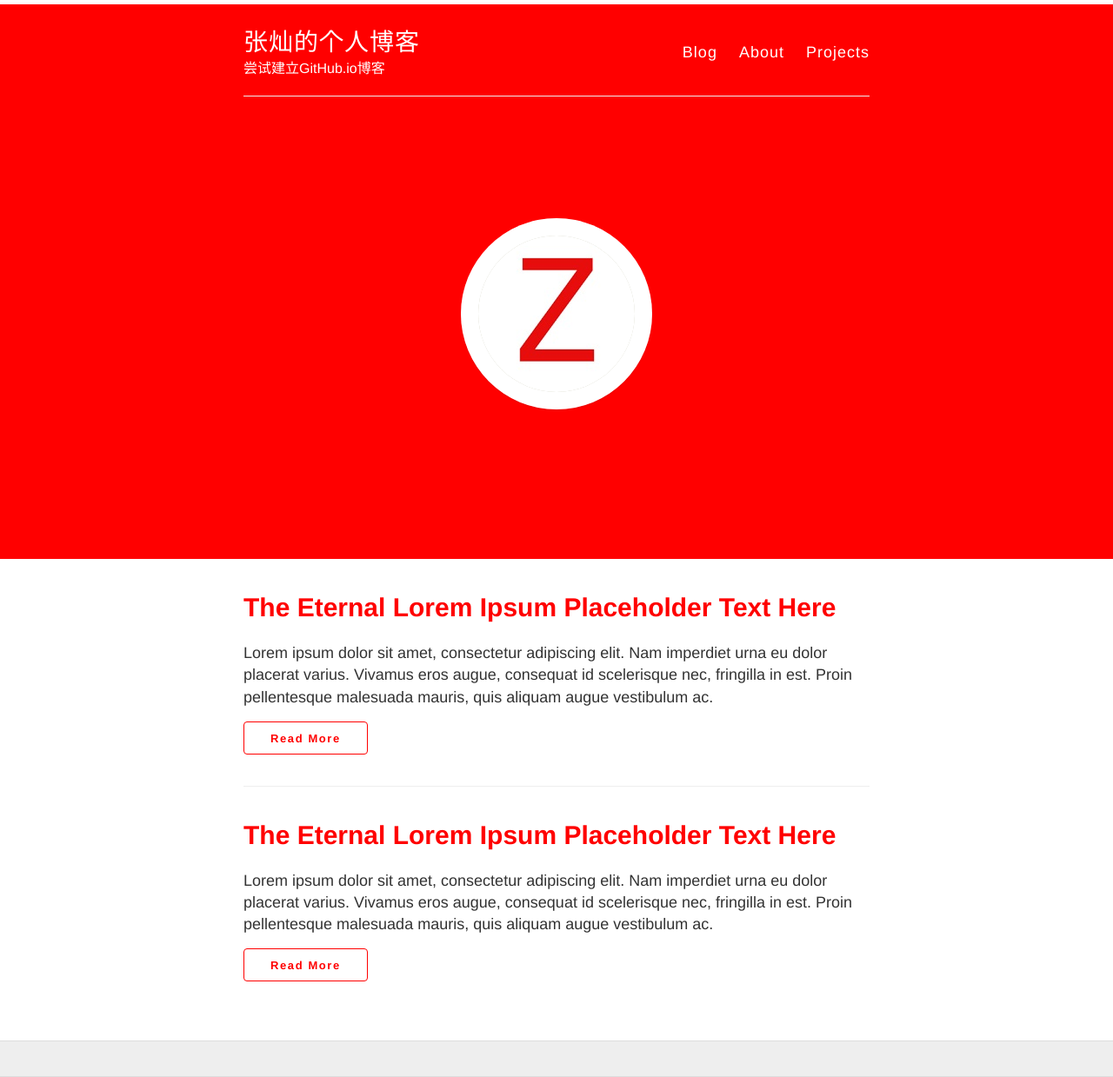
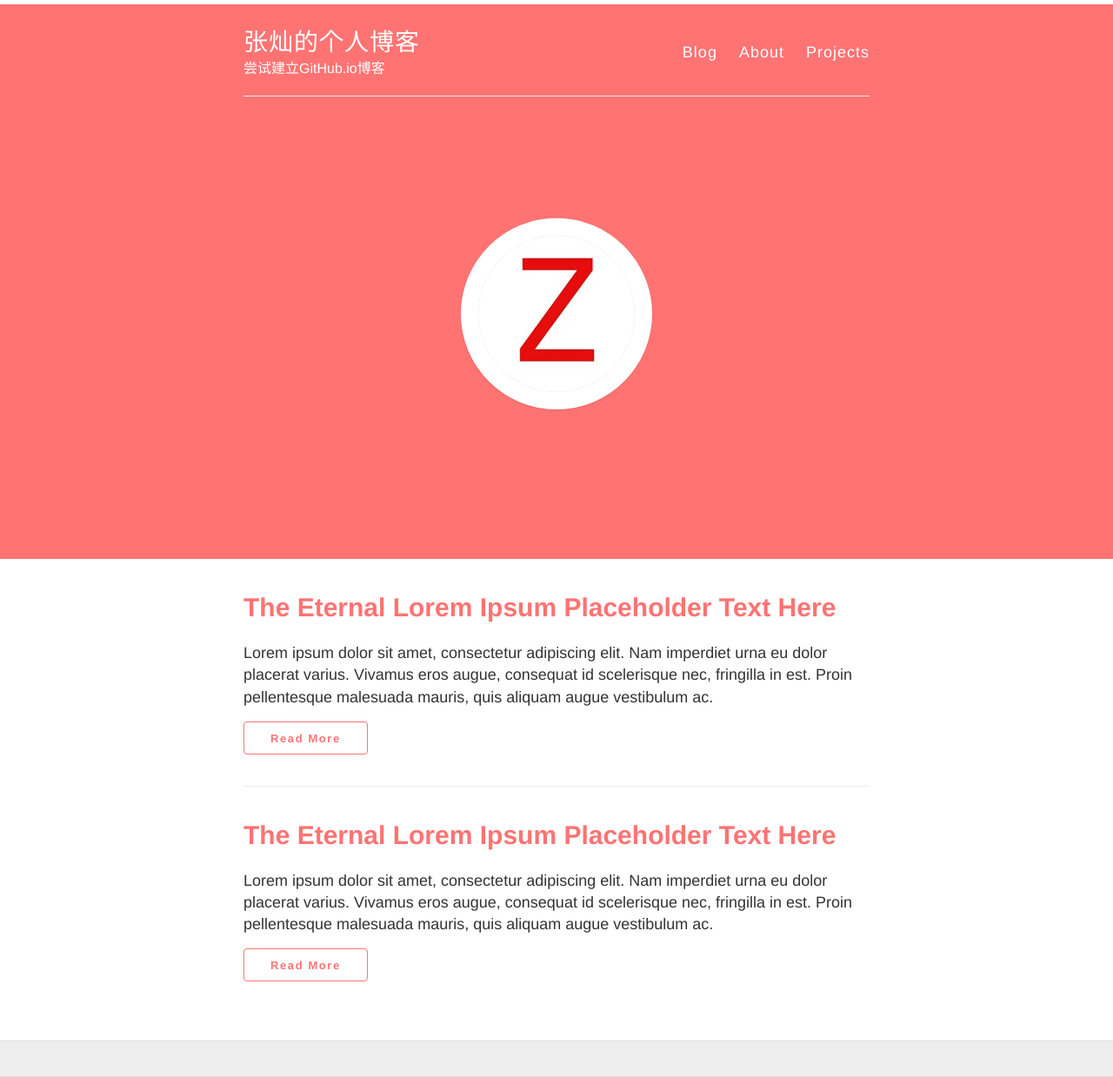
Before and after one commit to zc58778560/zc58778560.github.io, a Jekyll site: the page built from index.html, in a window 1280 px wide. Shown: the whole page at 87% size. Built offline with Jekyll 4.4.1, drawn with Linux system fonts in a browser that asks for light colours; nearby versions of some CDN libraries.

Commit message:
Revert "主色改为红色"
This reverts commit 94a903e79b90e3e268cbea614f0f4ca5c9c9b533.

```diff
--- a/_sass/_variables.scss
+++ b/_sass/_variables.scss
@@ -18,7 +18,7 @@ $blue: #4183C4;
 // Main theme colors
 // Some cool main theme colors(violet:#8476ad;blue:#5cacee;red:#ff7373,#ff6f69;green:#6acf64,#2ddbb3;orange:#ffa268)
 
-$mono-color:#ff0000;                // main theme color(header, links, footer icons, buttons, post-title)
+$mono-color:#ff7373;                // main theme color(header, links, footer icons, buttons, post-title)
 $hl-color: $darkGray;              // header link color (author name and posted on date) for blog post meta
 $navbar-hover-color:$gray;        // navbar hover color (site name and navbar links hover color)
 $link-color: $darkerGray;        // normal hyperlink color other than the ones above.
```
